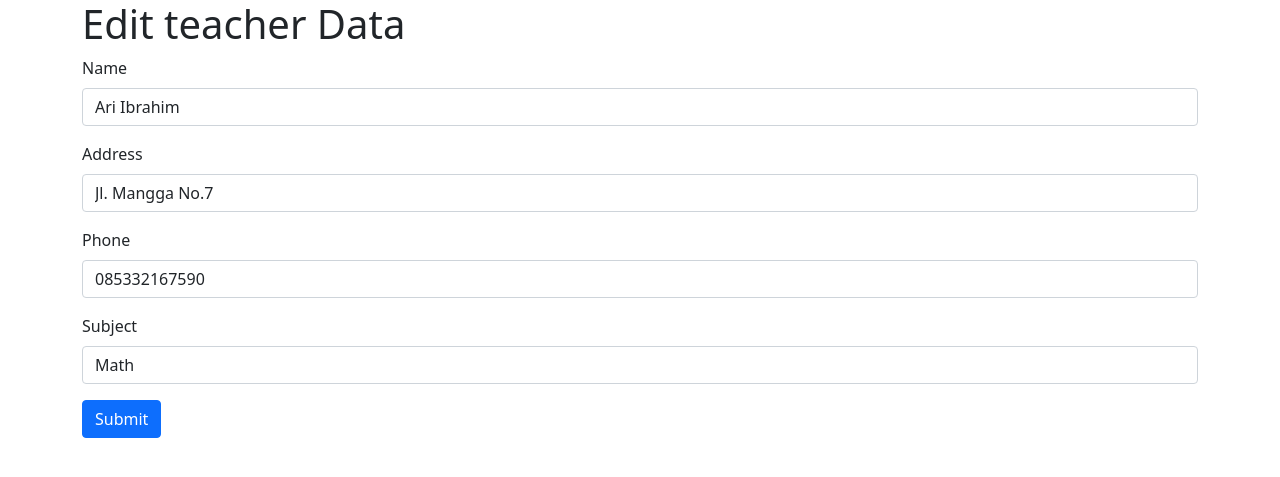
After one commit to naputami/moa10-fwd-phpForm-nadia, a PHP site: page /teachers/edit.php?id=1 in a window 1280 px wide. The commit adds this page. Shown: the top 477 px of the page. Run offline with PHP 8.4, Linux system fonts and the light colour scheme; data comes from the database, SQL or seed files in the repository.

Commit message:
add CRUD feature for teachers data

```diff
--- /dev/null
+++ b/teachers/edit.php
@@ -0,0 +1,66 @@
+<?php
+
+require_once '../connection.php';
+
+$id = $_GET['id'];
+
+$teacher = $conn->query("SELECT * FROM teachers WHERE teachers.teacherID = $id");
+
+if ($teacher->num_rows > 0) {
+  $teacher = $teacher->fetch_assoc();
+} else {
+  header('Location: index.php');
+}
+
+?>
+
+<!doctype html>
+<html lang="en">
+  <head>
+    <!-- Required meta tags -->
+    <meta charset="utf-8">
+    <meta name="viewport" content="width=device-width, initial-scale=1">
+
+    <!-- Bootstrap CSS -->
+    <link href="https://cdn.jsdelivr.net/npm/bootstrap@5.0.2/dist/css/bootstrap.min.css" rel="stylesheet" integrity="sha384-EVSTQN3/azprG1Anm3QDgpJLIm9Nao0Yz1ztcQTwFspd3yD65VohhpuuCOmLASjC" crossorigin="anonymous">
+
+    <title>Edit teacher Data</title>
+  </head>
+  <body>
+
+    <div class="container">
+      <h1>Edit teacher Data</h1>
+      <form action="update.php" method="POST">
+        <input type="text" name="teacherID" value="<?php echo $teacher['teacherID'] ?>" hidden>
+      <div class="mb-3">
+        <label for="name" class="form-label">Name</label>
+        <input type="name" class="form-control" id="name" name="name" required value="<?php  echo $teacher['name'] ?>">
+      </div>
+      <div class="mb-3">
+        <label for="address" class="form-label">Address</label>
+        <input type="address" class="form-control" id="address" name="address" required value="<?php  echo $teacher['address'] ?>">
+      </div>
+      <div class="mb-3">
+        <label for="phone" class="form-label">Phone</label>
+        <input type="phone" class="form-control" id="phone" name="phone" required value="<?php  echo $teacher['phone'] ?>">
+      </div>
+      <div class="mb-3">
+        <label for="subject" class="form-label">Subject</label>
+        <input type="subject" class="form-control" id="subject" name="subject" required value="<?php  echo $teacher['subject'] ?>">
+      </div>
+      <button type="submit" class="btn btn-primary">Submit</button>
+    </form>
+    </div>
+
+    <!-- Optional JavaScript; choose one of the two! -->
+
+    <!-- Option 1: Bootstrap Bundle with Popper -->
+    <script src="https://cdn.jsdelivr.net/npm/bootstrap@5.0.2/dist/js/bootstrap.bundle.min.js" integrity="sha384-MrcW6ZMFYlzcLA8Nl+NtUVF0sA7MsXsP1UyJoMp4YLEuNSfAP+JcXn/tWtIaxVXM" crossorigin="anonymous"></script>
+
+    <!-- Option 2: Separate Popper and Bootstrap JS -->
+    <!--
+    <script src="https://cdn.jsdelivr.net/npm/@popperjs/core@2.9.2/dist/umd/popper.min.js" integrity="sha384-IQsoLXl5PILFhosVNubq5LC7Qb9DXgDA9i+tQ8Zj3iwWAwPtgFTxbJ8NT4GN1R8p" crossorigin="anonymous"></script>
+    <script src="https://cdn.jsdelivr.net/npm/bootstrap@5.0.2/dist/js/bootstrap.min.js" integrity="sha384-cVKIPhGWiC2Al4u+LWgxfKTRIcfu0JTxR+EQDz/bgldoEyl4H0zUF0QKbrJ0EcQF" crossorigin="anonymous"></script>
+    -->
+  </body>
+</html>
--- a/teachers/index.php
+++ b/teachers/index.php
@@ -16,7 +16,7 @@ $result = $conn->query($query);
 
     <!-- Bootstrap CSS -->
     <link href="https://cdn.jsdelivr.net/npm/bootstrap@5.0.2/dist/css/bootstrap.min.css" rel="stylesheet" integrity="sha384-EVSTQN3/azprG1Anm3QDgpJLIm9Nao0Yz1ztcQTwFspd3yD65VohhpuuCOmLASjC" crossorigin="anonymous">
-    <link href="./styles.css" rel="stylesheet">
+    <link href="../styles.css" rel="stylesheet">
     <title>Private Courses Data</title>
   </head>
   <body>
@@ -29,13 +29,13 @@ $result = $conn->query($query);
     <div class="collapse navbar-collapse" id="navbarNav">
       <ul class="navbar-nav">
         <li class="nav-item">
-          <a class="nav-link active" aria-current="page" href="../index.php">Sessions</a>
+          <a class="nav-link" aria-current="page" href="../index.php">Sessions</a>
         </li>
         <li class="nav-item">
           <a class="nav-link" href="../students/index.php">Students</a>
         </li>
         <li class="nav-item">
-          <a class="nav-link" href="#">Teachers</a>
+          <a class="nav-link active" href="#">Teachers</a>
         </li>
       </ul>
     </div>
```
Also changed, not shown: teachers/add.php (added, +18 -0 lines), teachers/create.php (added, +50 -0 lines), teachers/delete.php (added, +18 -0 lines), teachers/update.php (added, +28 -0 lines).
